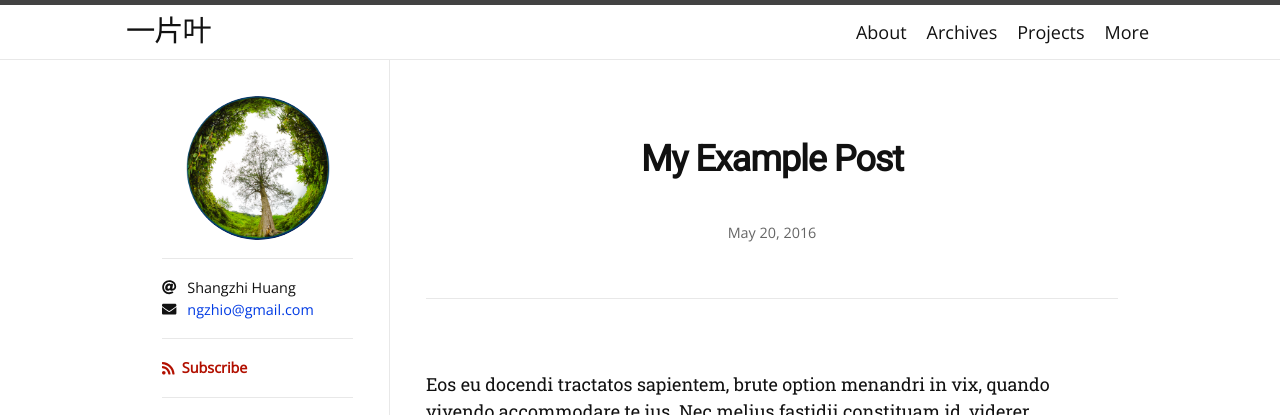
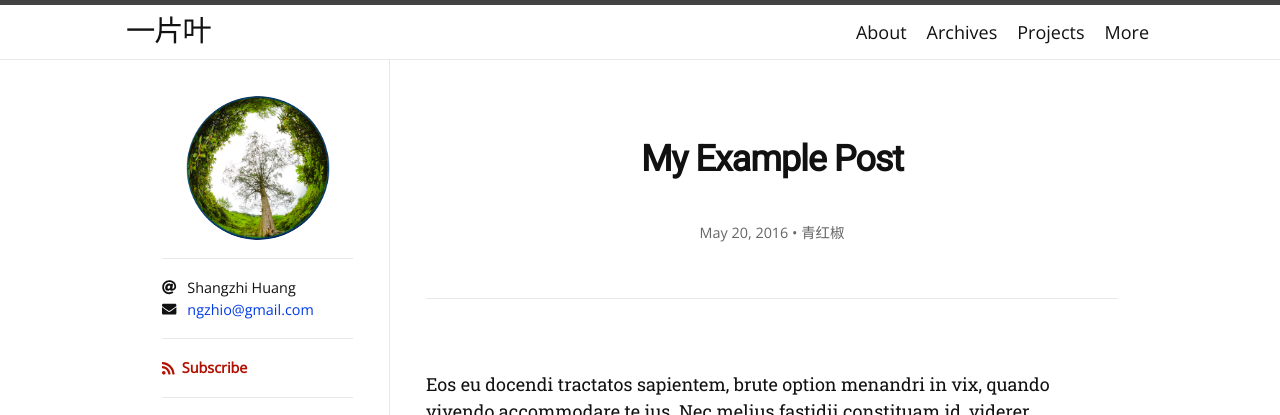
Before and after one commit to YiPianYe/hamilton, a Jekyll site: the page built from _posts/2016-05-20-my-example-post.md, in a window 1280 px wide. Shown: the top 415 px of the page. Built offline with Jekyll 4.4.1, drawn with Linux system fonts in a browser that asks for light colours; nearby versions of some CDN libraries; some web fonts are replaced.

Commit message:
Update _config.yml

```diff
--- a/_config.yml
+++ b/_config.yml
@@ -29,6 +29,25 @@ exclude:
 
 # Jekyll SEO Tag (Optional)
 # =========================
+permalink: /:title.html
+# include子页面路径在_pages文件内
+defaults:
+  - scope:
+      path: ""
+      type: "posts"
+    values:
+      layout: "post"
+      author: "青红椒"
+      image: "avatar.jpg"
+      share: true
+  - scope:
+      path: ""
+      type: "pages"
+    values:
+      layout: "page"
+      author: "QingHongJiao"
+      image: "avatar.jpg"
+
 twitter:
   username: ngzhio
   card: summary
```
